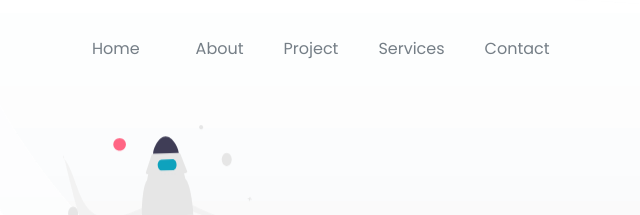
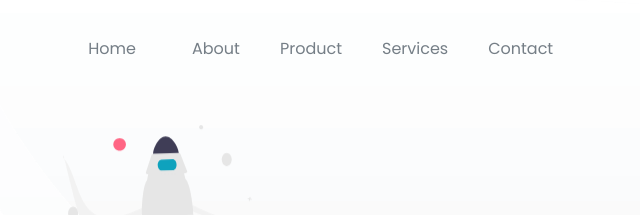
Before and after one commit to shreyas411/MarkIndustries, a plain HTML site: page index.html in a window 1280 px wide. Shown: the top 215 px of the page, 377-1017 px from the left. Drawn offline with nearby package versions, Linux system fonts and the light colour scheme.

Commit message:
Update index.html

```diff
--- a/index.html
+++ b/index.html
@@ -6,7 +6,7 @@
   <meta content="width=device-width, initial-scale=1.0" name="viewport">
 
   <title>Mark Industries</title>
-  <meta content="" name="description">
+  <meta content="Mark Industries" name="description">
   <meta content="" name="keywords">
 
   <!-- Favicons -->
@@ -62,7 +62,7 @@
 
           <li class="nav-link scrollto"><a href="#"><span>Home</span></a></li>
           <li><a class="nav-link scrollto" href="index.html#about">About</a></li>
-          <li><a class="nav-link scrollto" href="index.html#cta">Project</a></li>
+          <li><a class="nav-link scrollto" href="index.html#cta">Product</a></li>
           <li><a class="nav-link scrollto" href="index.html#services">Services</a></li>
           <li><a class="nav-link scrollto" href="index.html#contact">Contact</a></li>
         </ul>
```
